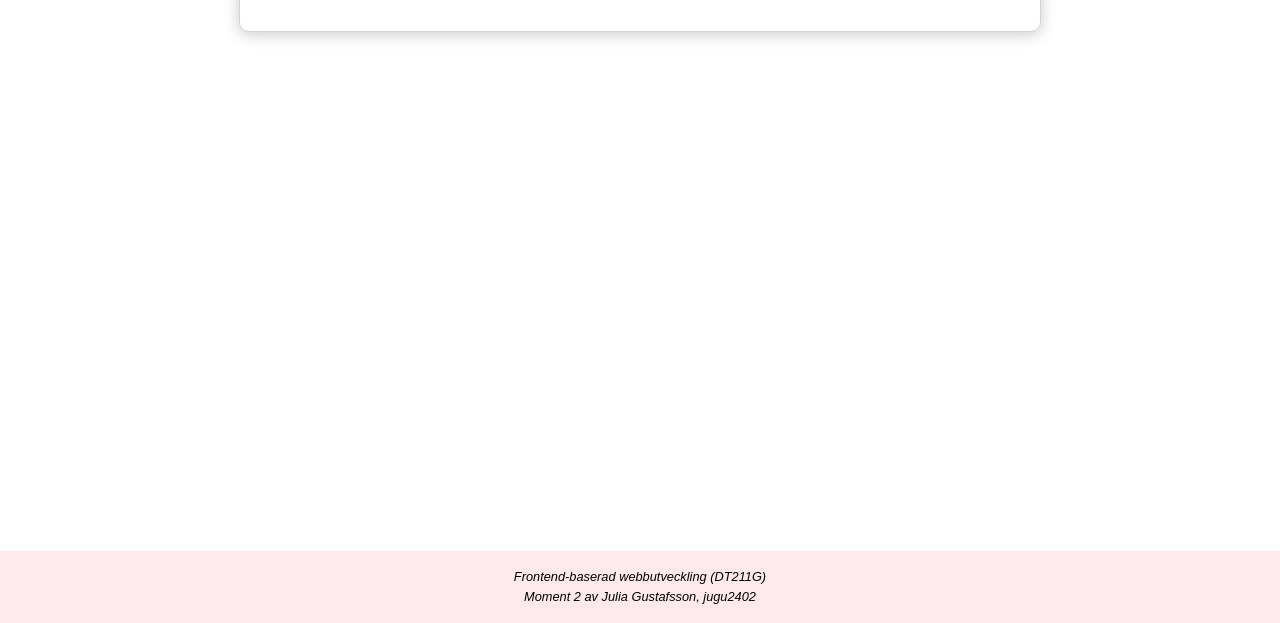
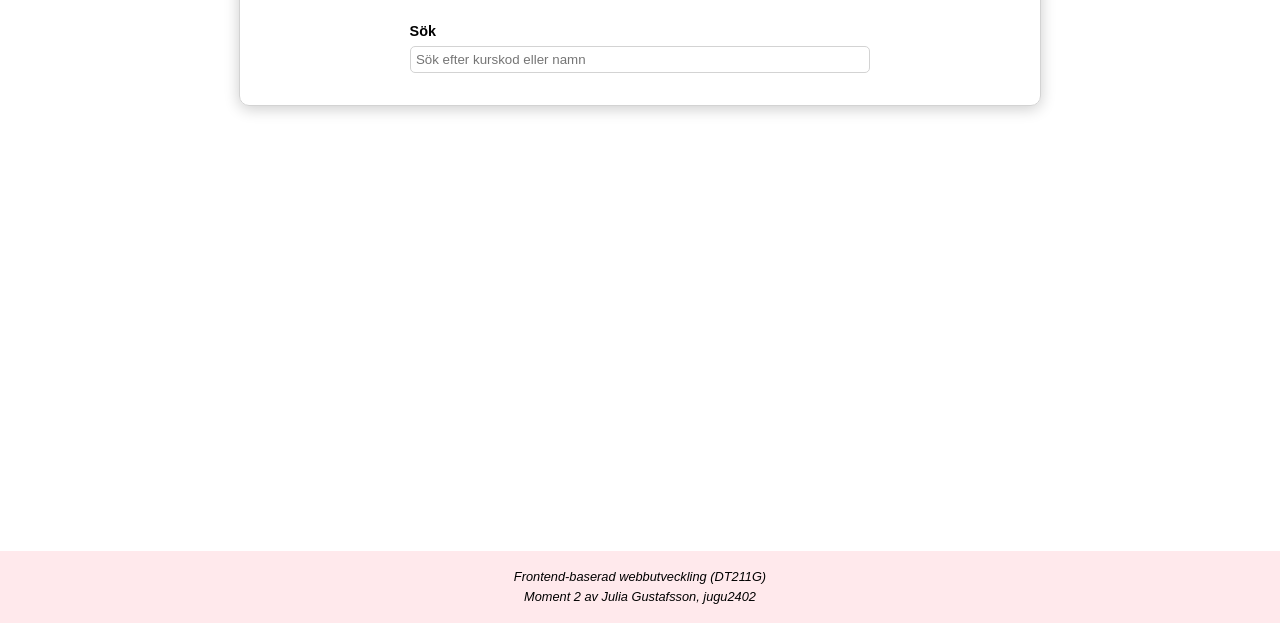
Before and after one commit to gustafsson96/dt211g-moment2, a website built with Parcel: page src/index.html in a window 1280 px wide. Shown: the part 177-800 px from the top of the page. Built offline with nearby package versions, Linux system fonts and the light colour scheme.

Commit message:
Create and style search bar

```diff
--- a/src/css/style.css
+++ b/src/css/style.css
@@ -62,6 +62,26 @@ footer p {
     font-weight: lighter;
 }
 
+.search-container {
+    display: flex;
+    flex-direction: column;
+    width: 60%;
+    margin: 0.5em auto;
+    padding: 0.5em;
+}
+
+.search-container label {
+    font-weight: bold;
+    margin-bottom: 0.5em;
+    font-size: 0.9em;
+}
+
+.search-container input {
+    padding: 0.4em;
+    border: 1px solid lightgrey;
+    border-radius: 5px;
+}
+
 /* media query for screens larger than 1600px */
 @media (min-width: 1600px) {
     main table {
--- a/src/index.html
+++ b/src/index.html
@@ -22,6 +22,10 @@
     <main>
         <section class="main-container">
             <h1>Webbutveckling - Ramschema</h1>
+            <div class="search-container">
+                <label for="search">Sök</label>
+                <input type="search" id="search" placeholder="Sök efter kurskod eller namn">
+            </div>
         </section>
 
     </main>
```
